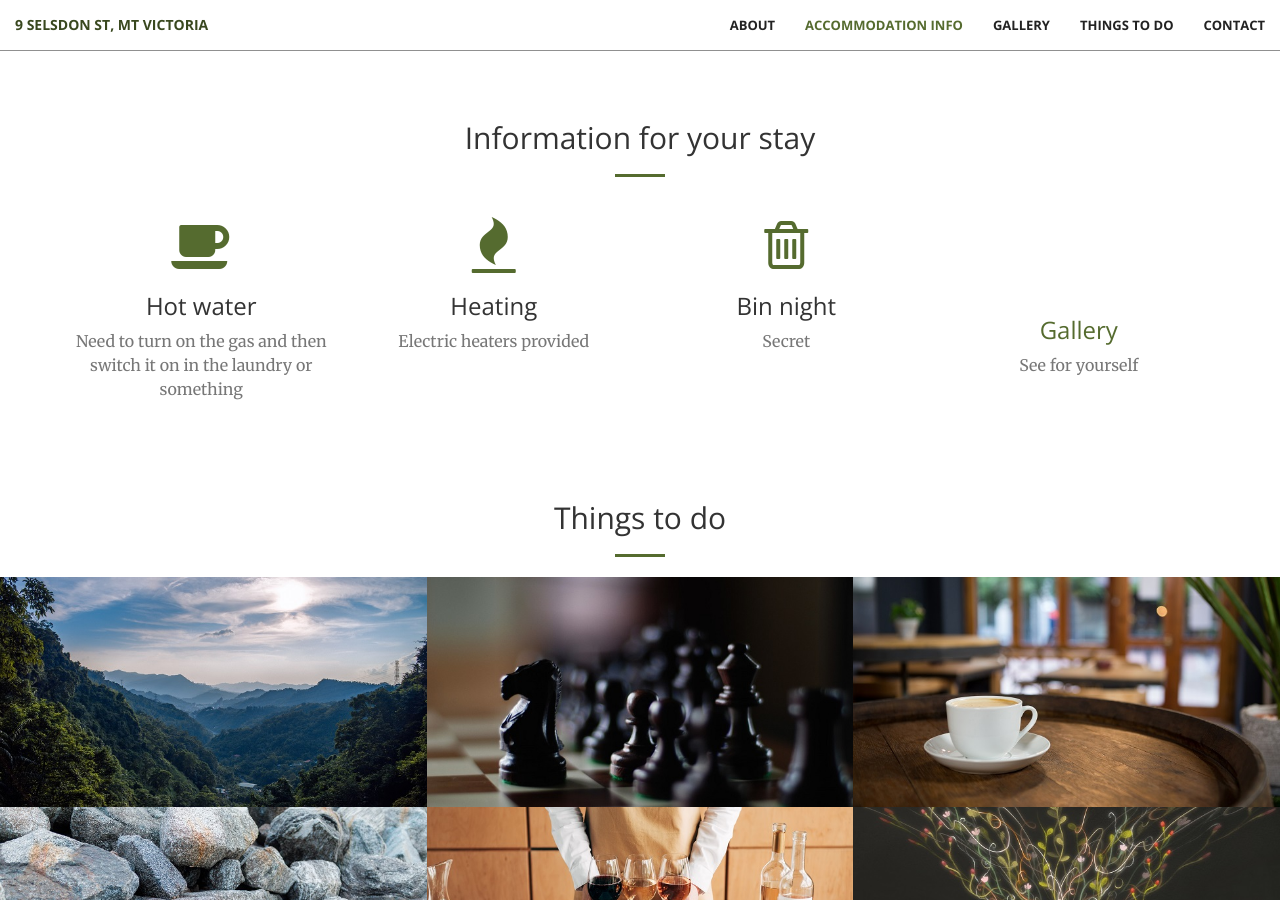
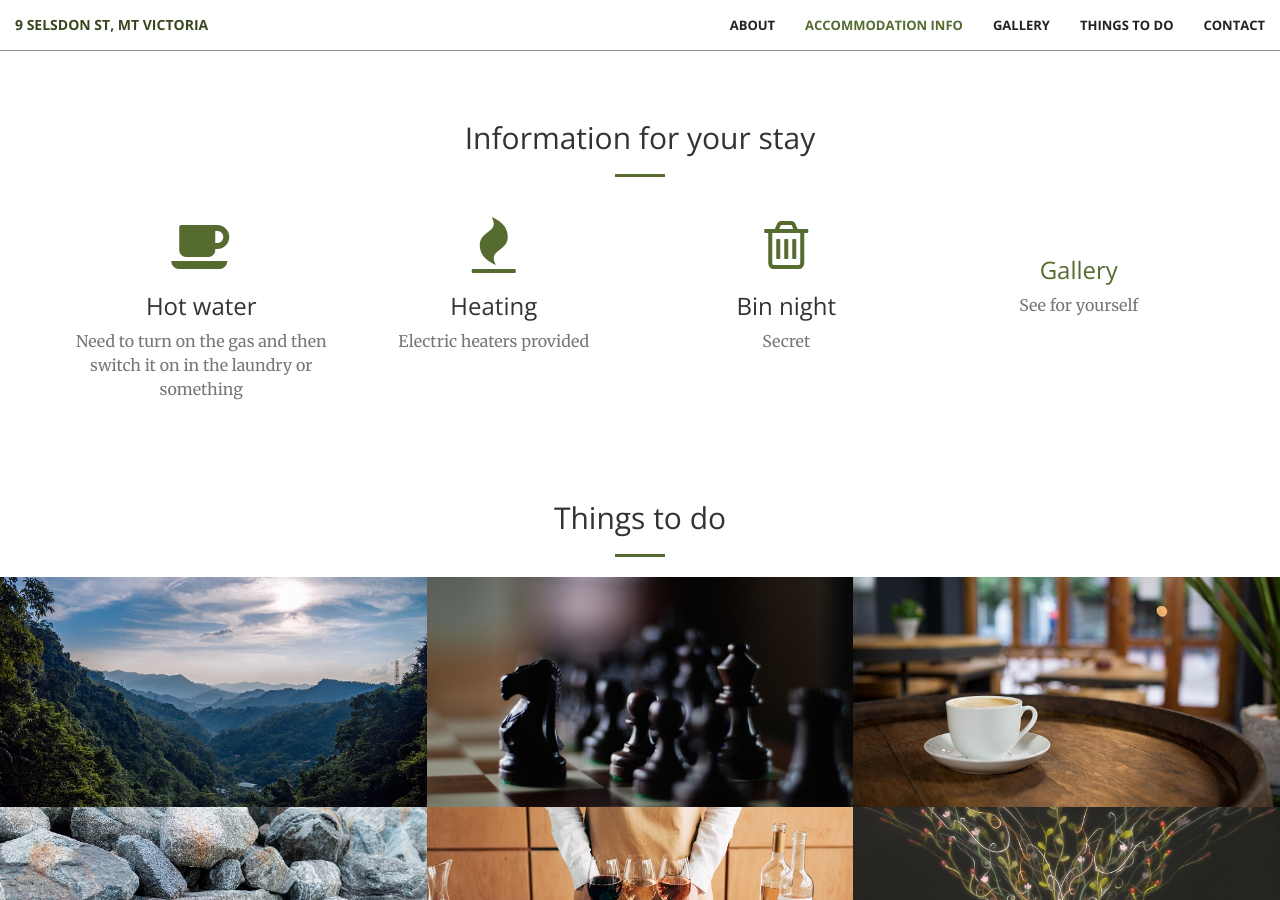
Before and after one commit to DillwyniaLodge/homepage1, a Jekyll site: the page built from index.html, in a window 1280 px wide and 900 px high, scrolled down 1205 px. Built offline with Jekyll 4.4.1, drawn with Linux system fonts in a browser that asks for light colours.

Commit message:
Update services.html

```diff
--- a/_includes/services.html
+++ b/_includes/services.html
@@ -33,7 +33,7 @@
             <div class="col-lg-3 col-md-6 text-center">
                 <div class="service-box">
                     <a href="https://www.instagram.com/dillwynia_lodge/" class="portfolio-box">
-                    <i class="fab fa-4x fa-instagram wow bounceIn text-primary" data-wow-delay=".3s"></i>
+                    <i class="fab fa-instagram"></i>
                     <h3>Gallery</h3>
                     <p class="text-muted">See for yourself</p>
                     </a>
```
